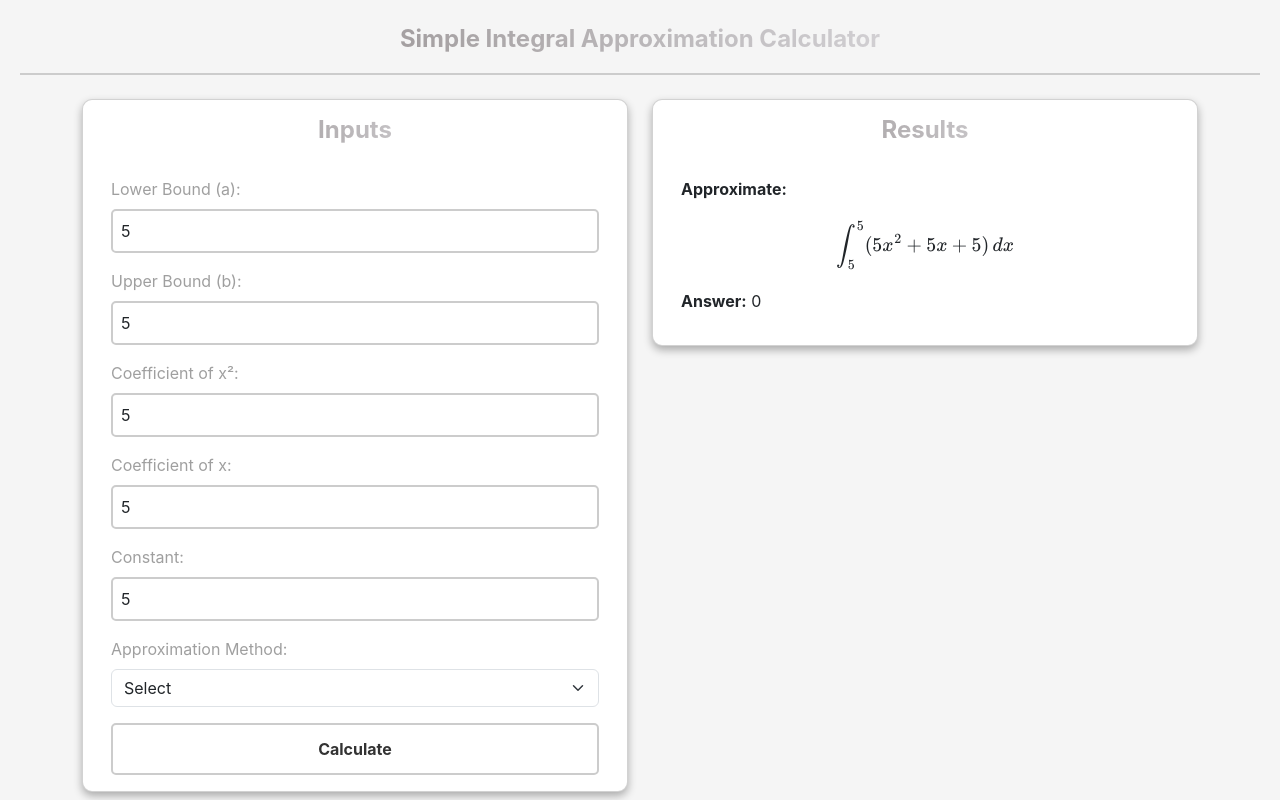
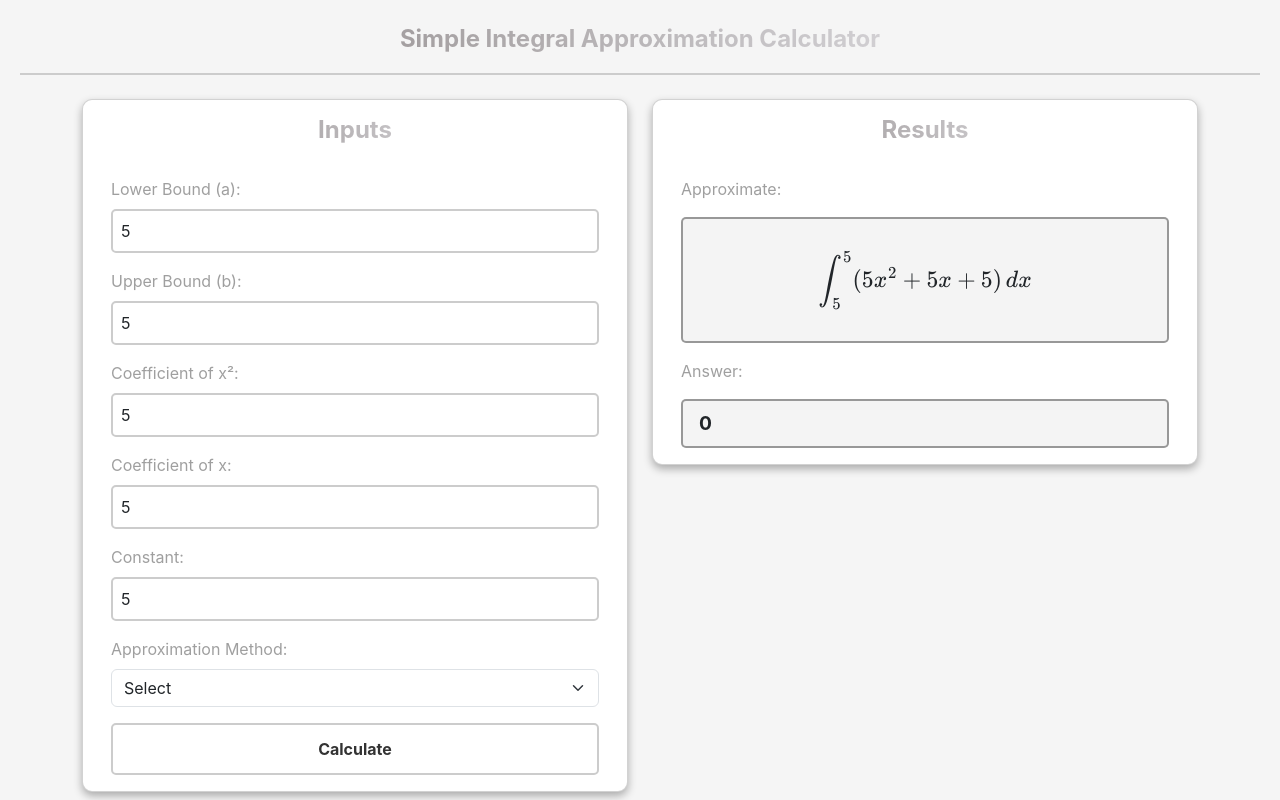
Before and after one commit to GerryS02/Integral-App, a React (Create React App) app: page / in a window 1280 px wide. Both pictures are taken after typing "5", "5", "5", "5", "5" into the empty fields and a click on the button "Calculate". Built offline with nearby package versions, Linux system fonts and the light colour scheme.

Commit message:
update the code with some new features

```diff
--- a/src/App.css
+++ b/src/App.css
@@ -125,10 +125,23 @@ h4 {
   text-align: center; /* Center the text */
   display: block; /* Ensure it behaves like a block element */
   width: 100%;
+  text-decoration: underline;
 }
 
-.label-text {
+.container .label-text {
   color: #42424282;
   font-size: 1rem;
   font-weight: normal;
 }
+
+.result-box {
+  display: inline-block;
+  padding: 0.5rem 1rem;
+  border: 2px solid #42424282;
+  /* border: 2px solid red; */
+  width: 100%;
+  border-radius: 5px;
+  background-color: #f4f4f4;
+  font-weight: bold;
+  font-size: 1.2rem;
+}
--- a/src/components/Result.js
+++ b/src/components/Result.js
@@ -63,20 +63,37 @@ const Result = ({ result, inputValues }) => {
   // Dynamically create the LaTeX string for the integral expression
   const integralExpression = `\\[ \\int_{${a}}^{${b}} (${x2_coefficient}x^2 + ${x_coefficient}x + ${constant}) \\, dx \\]`;
 
+  // return (
+  //   <div className="container mt-4">
+
+  //     <div>
+  //       <p>
+  //         <strong>Approximate:</strong>
+  //       </p>
+  //       <p id="mathjax-container">
+  //         {/** MathJax will process this span */}
+  //         <span>{integralExpression}</span>
+  //       </p>
+  //       <p>
+  //         <strong>Answer:</strong> <span>{result}</span>
+  //       </p>
+  //     </div>
+  //   </div>
+  // );
+
   return (
     <div className="container mt-4">
-
       <div>
-        <p>
-          <strong>Approximate:</strong>
-        </p>
+        <p className="label-text">Approximate:</p>
         <p id="mathjax-container">
           {/** MathJax will process this span */}
-          <span>{integralExpression}</span>
+          <span className="result-box">{integralExpression}</span>
         </p>
-        <p>
-          <strong>Answer:</strong> <span>{result}</span>
-        </p>
+        <p className="label-text">Answer:</p>
+        <span className="result-box">{result}</span>
+        {/* <p>
+          <span>{result}</span>
+        </p> */}
       </div>
     </div>
   );
```
